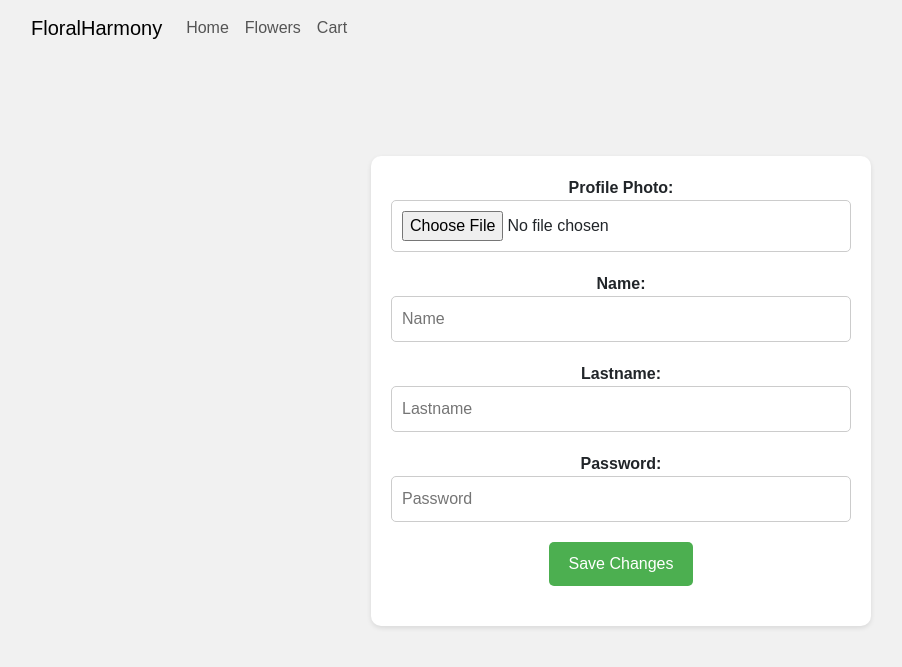
After one commit to arystambek-dimash/booksFastApi, a FastAPI app: template templates/authorization/edit.html in a window 1280 px wide. The commit adds this page. Shown: the top 667 px of the page, without its empty margins (19-921 px from the left). Run offline with FastAPI, Linux system fonts and the light colour scheme; the template is opened without the code that fills it, so the values that code supplies are empty.

Commit message:
1 and 2 tasks done + bonus

```diff
--- a/app/main.py
+++ b/app/main.py
@@ -1,4 +1,7 @@
-from fastapi import Cookie, FastAPI, Form, Request, Response, templating
+import os
+import uuid
+
+from fastapi import Cookie, FastAPI, Form, Request, Response, templating, UploadFile, File
 from fastapi.responses import RedirectResponse
 from fastapi.staticfiles import StaticFiles
 from jose import jwt
@@ -6,6 +9,8 @@ from jose import jwt
 from .flowers_repository import Flower, FlowersRepository
 from .purchases_repository import Purchase, PurchasesRepository
 from .users_repository import User, UsersRepository
+
+IMAGEDIR = 'static'
 
 app = FastAPI()
 templates = templating.Jinja2Templates("templates")
@@ -23,7 +28,7 @@ def encode_jwt(user_id: int):
 
 
 def decode_jwt(token: str):
-    data = jwt.decode(token, "flower",'HS256')
+    data = jwt.decode(token, "flower", 'HS256')
     return data["user_id"]
 
 
@@ -70,14 +75,45 @@ def post_signup(request: Request, response: Response,
         error_message = "No user with such email or incorrect password"
         return templates.TemplateResponse("authorization/login.html",
                                           {"request": request, "error_message": error_message})
+    response = RedirectResponse("/profile", status_code=303)
     token = encode_jwt(user.id)
     response.set_cookie("token", token)
-    return RedirectResponse("/profile", status_code=303)
+    return response
 
 
 @app.get("/profile")
 def get_signup(request: Request, token: str = Cookie()):
     user_id = decode_jwt(token)
     user = users_repository.get_user_by_id(int(user_id))
-    print(user)
     return templates.TemplateResponse("authorization/profile.html", {"request": request, "user": user})
+
+
+@app.get("/profile/edit")
+def get_signup(request: Request, token=Cookie()):
+    user = users_repository.get_user_by_id(decode_jwt(token))
+    return templates.TemplateResponse("authorization/edit.html", {"request": request, "user": user})
+
+
+@app.post("/profile/edit")
+async def update_profile(request: Request,
+                         profile_photo: UploadFile = File(...),
+                         name: str = Form(...),
+                         lastname: str = Form(...),
+                         password: str = Form(...),
+                         token: str = Cookie()) -> Response:
+    user_id = decode_jwt(token)
+    user = User(email='', full_name=f"{name} {lastname}", password=password, profile_photo='')
+    if profile_photo is not None:
+        profile_photo.filename = f"{uuid.uuid4()}.jpg"
+        contents = await profile_photo.read()
+        with open(f"{IMAGEDIR}/{profile_photo.filename}", "wb") as f:
+            f.write(contents)
+        user.profile_photo = f"{profile_photo.filename}"
+        print(f"{profile_photo.filename}")
+    if len(password) < 8:
+        error_message = "Password must be at least 8 characters long."
+        return templates.TemplateResponse("authorization/edit.html",
+                                          {"request": request, "error_message": error_message})
+
+    users_repository.update_profile(user_id, user)
+    return RedirectResponse("/profile", status_code=303)
--- /dev/null
+++ b/templates/authorization/edit.html
@@ -0,0 +1,80 @@
+{% extends 'base.html' %}
+{% block title %}Profile{% endblock %}
+
+{% block content %}
+<style>
+    body {
+        font-family: Arial, sans-serif;
+        background-color: #f1f1f1;
+    }
+
+    #profile {
+        background-color: #ffffff;
+        border-radius: 10px;
+        padding: 20px;
+        box-shadow: 0 2px 5px rgba(0, 0, 0, 0.1);
+        max-width: 500px;
+        margin: 0 auto;
+        text-align: center;
+    }
+
+    .form-group {
+        margin-bottom: 20px;
+    }
+
+    label {
+        display: block;
+        font-weight: bold;
+    }
+
+    input[type="text"],
+    input[type="password"],
+    input[type="file"] {
+        width: 100%;
+        padding: 10px;
+        border-radius: 5px;
+        border: 1px solid #ccc;
+    }
+
+    button.edit-profile-btn {
+        background-color: #4CAF50;
+        color: white;
+        border: none;
+        padding: 10px 20px;
+        text-align: center;
+        text-decoration: none;
+        display: inline-block;
+        font-size: 16px;
+        border-radius: 5px;
+        cursor: pointer;
+    }
+
+
+</style>
+
+<div style="margin-top: 100px">
+    <div id="profile">
+        <form action="/profile/edit" method="post" enctype="multipart/form-data">
+            <div class="form-group">
+                <label for="photo">Profile Photo:</label>
+                <input type="file" id="photo" name="profile_photo" required>
+            </div>
+            <div class="form-group">
+                <label for="name">Name:</label>
+                <input type="text" id="name" name="name" required placeholder="Name">
+            </div>
+            <div class="form-group">
+                <label for="lastname">Lastname:</label>
+                <input type="text" id="lastname" name="lastname" required placeholder="Lastname">
+            </div>
+            <div class="form-group">
+                <label for="password">Password:</label>
+                <input type="password" id="password" name="password" required placeholder="Password" value="{{user.password}}">
+            </div>
+            <div class="form-group">
+                <button type="submit" class="edit-profile-btn">Save Changes</button>
+            </div>
+        </form>
+    </div>
+</div>
+{% endblock %}
```
Also changed, not shown: app/users_repository.py (+7 -2 lines), templates/authorization/profile.html (+45 -38 lines).
